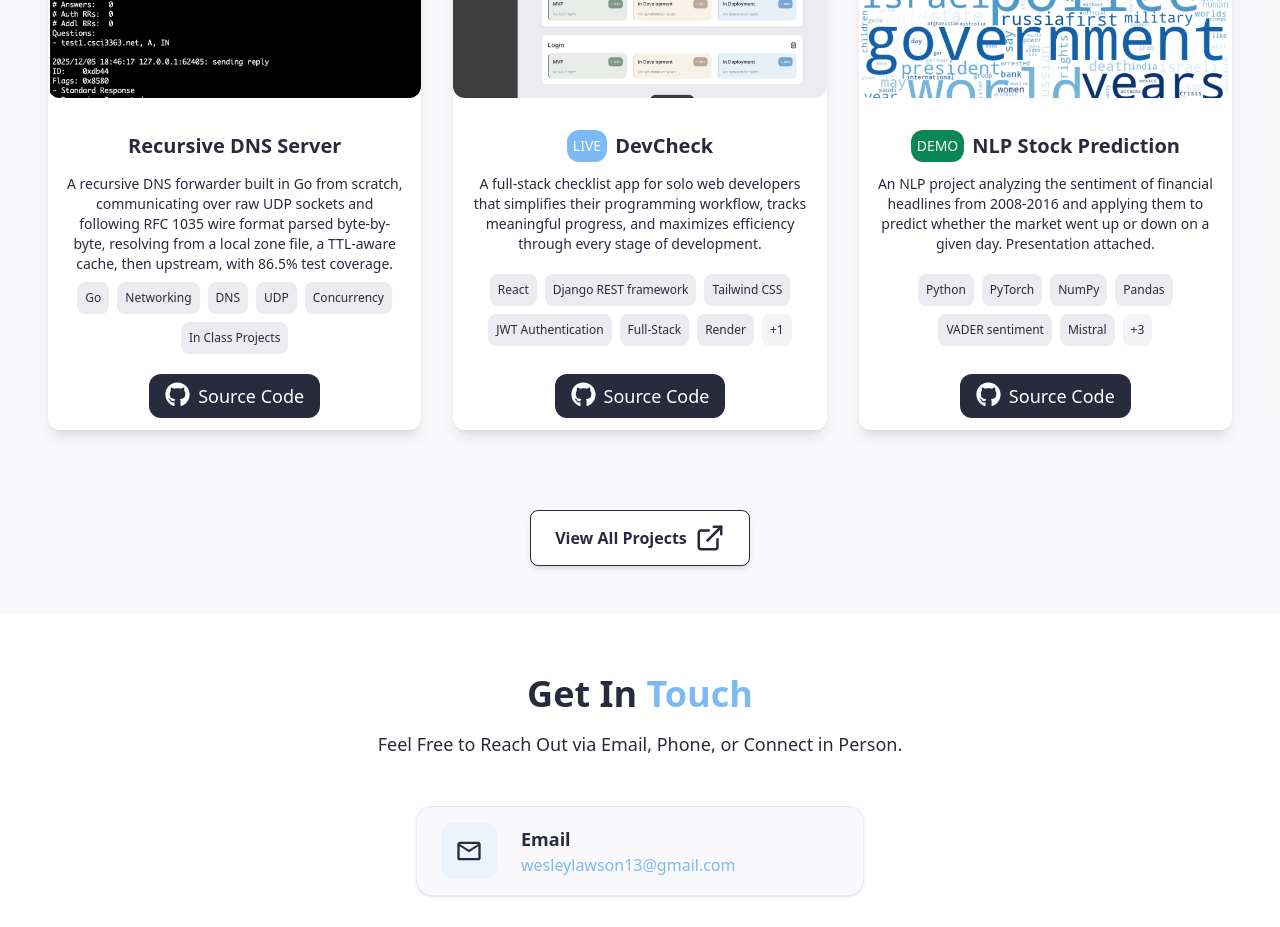
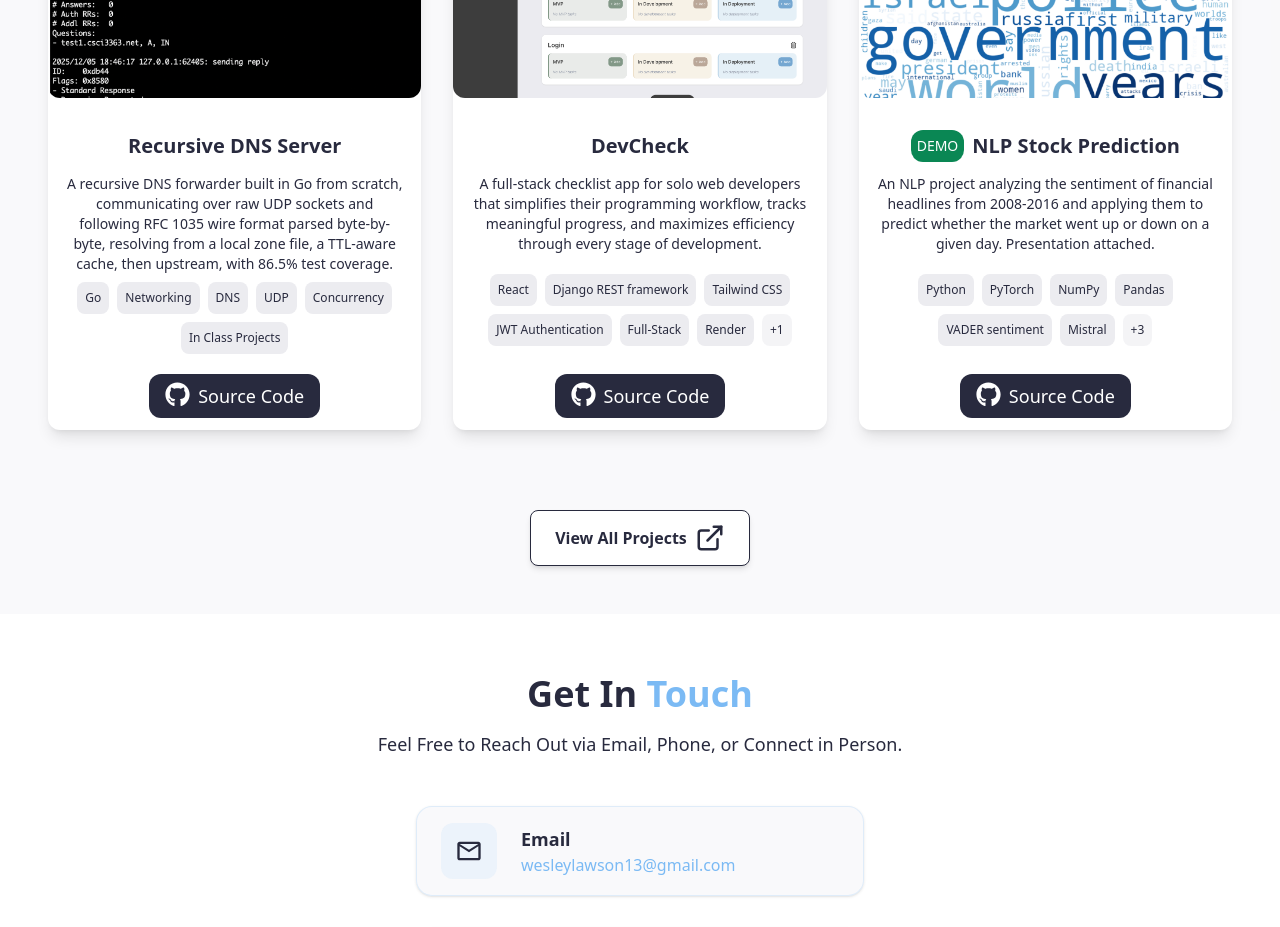
Before and after one commit to wesley-lawson13/WesleyLawsonPortfolio, a React (Vite) app in the folder Portfolio/: page / in a window 1280 px wide. Shown: the part 3400-4327 px from the top of the page. Built offline with nearby package versions, Linux system fonts and the light colour scheme.

Commit message:
Removing Live site from DevCheck

```diff
--- a/Portfolio/src/components/ProjectsSection.jsx
+++ b/Portfolio/src/components/ProjectsSection.jsx
@@ -104,7 +104,6 @@ const projects = [
       "Axios",
     ],
     githubUrl: "https://github.com/wesley-lawson13/DevCheck",
-    liveUrl: "https://dev-check-wheat.vercel.app/",
     cats: ["Full-Stack Web Development"]
   },
   {
```
